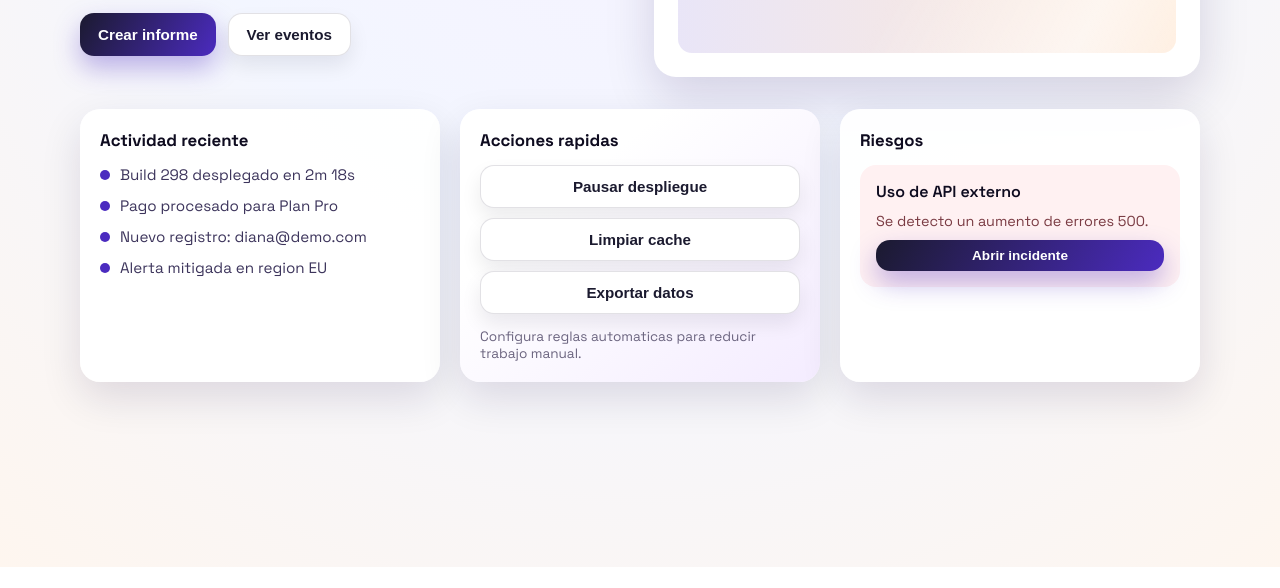
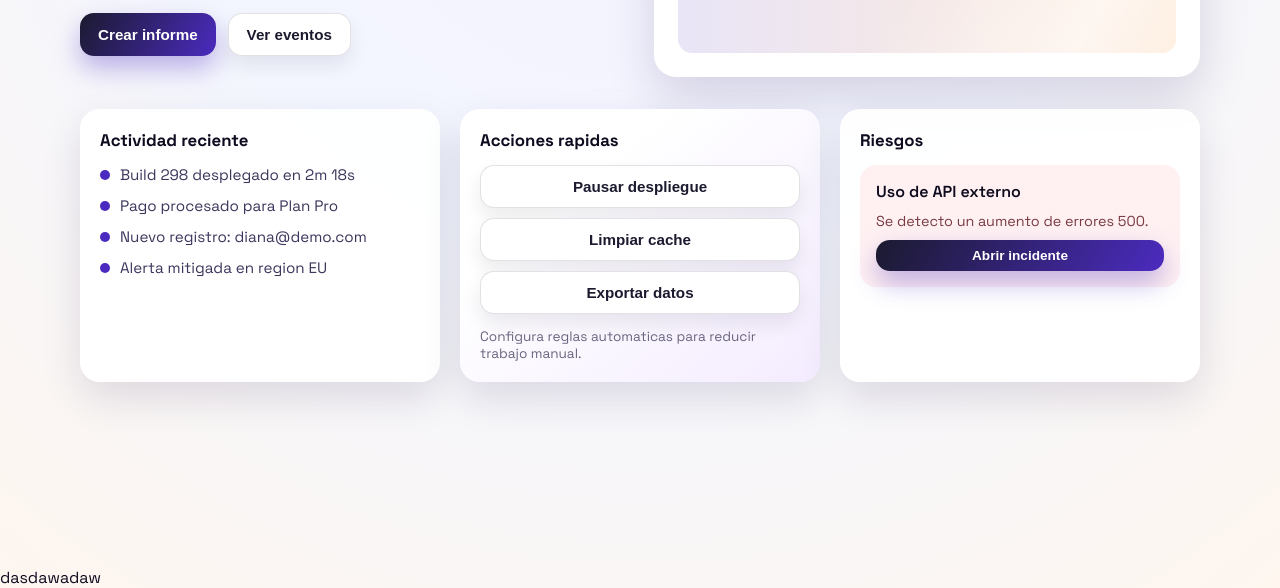
Before and after one commit to carlesserraorvay10-blip/mi-app-vite-1, a plain HTML site: page index.html in a window 1280 px wide. Shown: the part 233-821 px from the top of the page. Before the commit the page ends 800 px from the top, so only its background shows below. Drawn offline with Linux system fonts and the light colour scheme.

Commit message:
Update index.html

```diff
--- a/index.html
+++ b/index.html
@@ -10,5 +10,6 @@
   </head>
   <body>
     <div id="app"></div>
+    dasdawadaw
   </body>
 </html>
```
